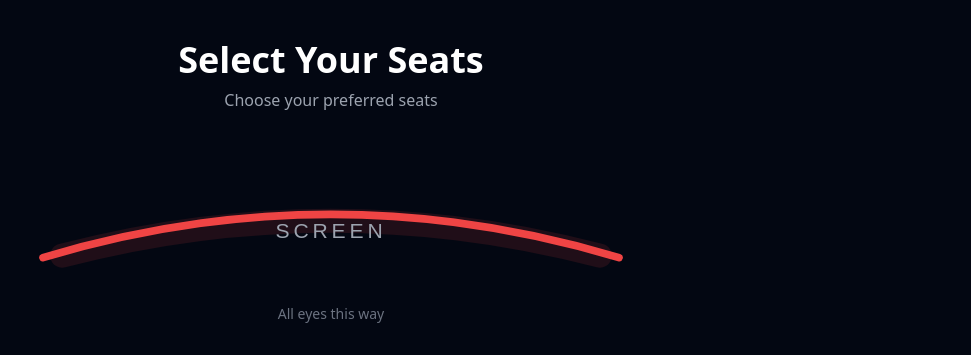
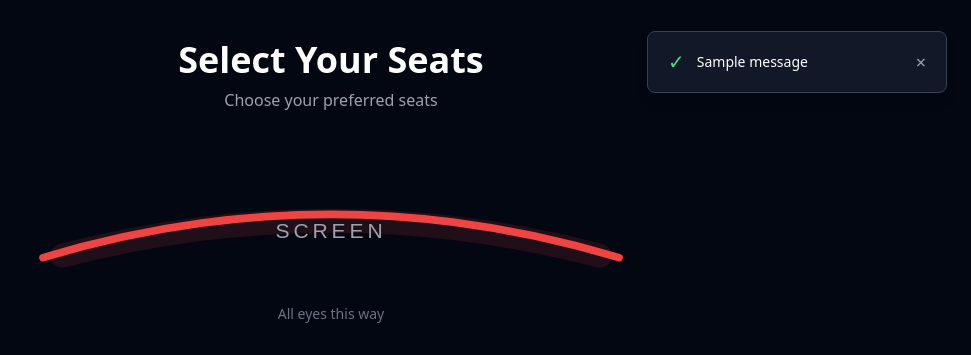
Before and after one commit to ANMOL4355/cinema_reserve, a Django app: page /show/1/hall/ in a window 1280 px wide. Shown: the part 65-420 px from the top of the page, without its empty margins (309-1280 px from the left). Run offline with Django 5.2, Linux system fonts and the light colour scheme; a user stored in the database is signed in; data comes from the database, SQL or seed files in the repository; both versions use the stored data as it was after the commit; one stand-in notice (Sample message) is shown; some libraries are stand-ins or nearby versions.

Commit message:
django messages added

```diff
--- a/core/templates/core/base.html
+++ b/core/templates/core/base.html
@@ -23,24 +23,51 @@
 
           <a href="#" class="hover:text-red-500 transition"> Movies </a>
 
-          <a href="{% url 'login' %}" class="hover:text-red-500 transition"> Login </a>
+          <a href="{% url 'login' %}" class="hover:text-red-500 transition">
+            Login
+          </a>
         </div>
       </div>
     </nav>
 
+    <!-- Django Messages -->
+    {% if messages %}
+    <div class="fixed top-24 right-6 z-50 space-y-3">
+      {% for message in messages %}
+      <div
+        class="message flex items-center justify-between gap-4 min-w-[300px] max-w-md px-5 py-4 rounded-lg shadow-lg border border-gray-700 bg-gray-900 text-white">
+        <div class="flex items-center gap-3">
+          {% if message.tags == "success" %}
+          <span class="text-green-400 text-xl">✓</span>
+          {% elif message.tags == "error" %}
+          <span class="text-red-400 text-xl">✕</span>
+          {% elif message.tags == "warning" %}
+          <span class="text-yellow-400 text-xl">⚠</span>
+          {% else %}
+          <span class="text-blue-400 text-xl">ⓘ</span>
+          {% endif %}
+          <p class="text-sm">{{ message }}</p>
+        </div>
+        <!-- Close button -->
+        <button
+          type="button"
+          onclick="this.parentElement.remove()"
+          class="text-gray-400 hover:text-white text-lg"
+        >
+          ×
+        </button>
+      </div>
+      {% endfor %}
+    </div>
+    {% endif %}
+
     <!-- Main Content -->
     <main class="max-w-7xl mx-auto px-6 py-10">
-        {% block main_content %}
-        Dummy main content
-        {% endblock main_content %}
-
+      {% block main_content %} Dummy main content {% endblock main_content %}
     </main>
     <!-- Footer -->
     <footer class="border-t border-gray-800 mt-16">
-      <div
-        class="max-w-7xl mx-auto px-6 py-6
-               text-center text-gray-500"
-      >
+      <div class="max-w-7xl mx-auto px-6 py-6 text-center text-gray-500">
         © 2026 CinemaReserve. All rights reserved.
       </div>
     </footer>
--- a/core/views.py
+++ b/core/views.py
@@ -7,6 +7,7 @@ from django.contrib.auth.decorators import login_required
 from django.utils import timezone
 from django.db.models import Exists, OuterRef
 from django.db import IntegrityError,transaction
+from django.contrib import messages
 # Create your views here.
 
 @login_required
@@ -31,13 +32,13 @@ def hall_seats_view(request,show_id):
                   customer=request.user
             )
       except IntegrityError:
-         print("one of these seats has just been reserved by another customer")
+         messages.error(request,"one of these seats has just been reserved by another customer")
          return redirect("hall_seats",show_id=show_id)
       except Seat.DoesNotExist:
-         print("Incorrect seat selection")
+         messages.error(request,"Incorrect seat selection")
          return redirect("hall_seats",show_id=show_id)
 
-      print("seats reserved successfully")
+      messages.success(request,"seats selected successfully, continue to payment")
       return redirect('back')
 
 
```
Also changed, not shown: db.sqlite3.
